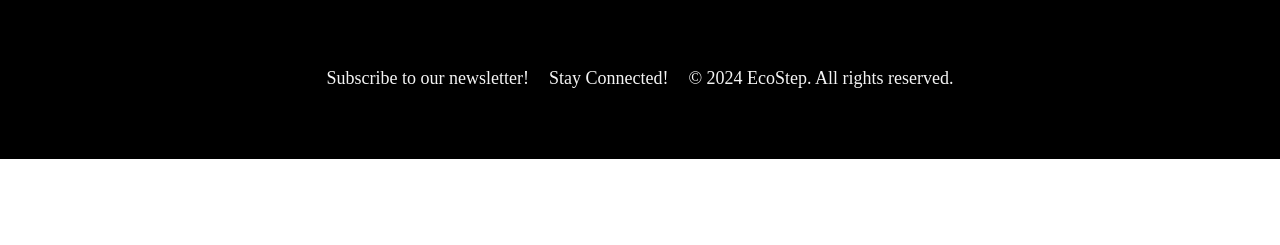
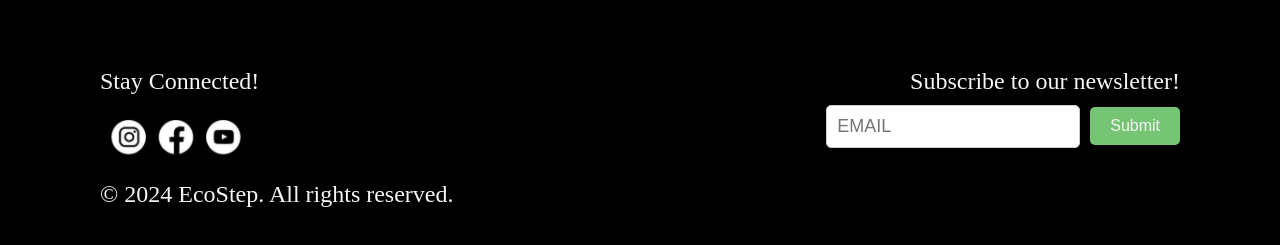
Before and after one commit to magentaong/EcoStep, a plain HTML site: page EcoStep-Landing/index.html in a window 1280 px wide. Shown: the part 2227-2472 px from the top of the page. Before the commit the page ends 2386 px from the top, so only its background shows below. Drawn offline with Linux system fonts and the light colour scheme; a web font is replaced by a local one.

Commit message:
footer complete
add responsive layout afterwards.

```diff
--- a/EcoStep-Landing/index.html
+++ b/EcoStep-Landing/index.html
@@ -4,6 +4,8 @@
     <meta charset="UTF-8">
     <meta name="author" content="EcoStep">
     <meta name="description" content="This is the landing page for EcoStep.">
+    <meta name="keywords" content="Sustainability, Eco Products, EcoStep, Zero Waste, Green Living">
+    <meta name="viewport" content="width=device-width, initial-scale=1.0">
     <link rel="preconnect" href="https://fonts.googleapis.com">
     <link rel="preconnect" href="https://fonts.gstatic.com" crossorigin>
     <link href="https://fonts.googleapis.com/css2?family=Inknut+Antiqua:wght@300;400;500;600;700;800;900&display=swap" rel="stylesheet">
@@ -34,7 +36,7 @@
 
         <h1>Your first step to a<br>
             <mark class ="highlight" ><em>Sustainable</em></mark> <br> Lifestyle</h1>
-        <img src="images/landingpage.jpg" type="image/jpg" alt="Landing Page" class="hero-image">
+        <img src="images/landingpage.jpg" alt="Landing Page" class="hero-image">
         <div class="overlay"></div>
         <button type= "button"
         class = "hero-btn"> Learn More </button>
@@ -42,7 +44,7 @@
     </div>
     <div class="feature-container">
         <div class = "feature">
-            <img src = "images/paper.jpg" type = "image/jpg" alt="Paper">
+            <img src = "images/paper.jpg" alt="Paper">
             <div class= "feature-text">
                 <h3> SUSTAINABLY SOURCED MATERIALS</h3>
                 <p> browse all</p>
@@ -50,7 +52,7 @@
             <div class="overlay"></div>
         </div>
         <div class = "feature">
-            <img src = "images/garbage.jpg" type = "image/jpg" alt="garbage">
+            <img src = "images/garbage.jpg" alt="garbage">
             <div class= "feature-text">
                 <h3> ZERO WASTE PACKAGING</h3>
                 <p> view all</p>
@@ -58,7 +60,7 @@
             <div class="overlay"></div>
         </div>
         <div class = "feature">
-            <img src = "images/forest.jpg" type = "image/jpg" alt="forest">
+            <img src = "images/forest.jpg"  alt="forest">
             <div class= "feature-text">
                 <h3> IMPACT YOU CAN MEASURE</h3>
                 <p> learn more</p>
@@ -122,11 +124,21 @@
     </div>
     <br><br><br>
     </hr>
-    <span class = "logofoot"><img src="images/EcoStep-logo.png" type="image/png" alt="EcoStep Logo"></span>
+    <span class = "logofoot"><img src="images/EcoStep-logo.png"  alt="EcoStep Logo"></span>
     <div class="footer-container">
-        <p>Subscribe to our newsletter!</p>
-        <p>Stay Connected!</p>
-        <p>&copy; 2024 EcoStep. All rights reserved.</p>
-    </div>
+        <div class="footer-section social-media">
+          <p>Stay Connected!</p>
+          <img src="images/socialmedia.png" alt="Social Media Icons">
+          <p class="copyright">&copy; 2024 EcoStep. All rights reserved.</p>
+        </div>
+        <div class="footer-section newsletter">
+          <p>Subscribe to our newsletter!</p>
+          <form class="newsletter-form">
+            <input type="email" placeholder="EMAIL" required>
+            <button type="submit">Submit</button>
+          </form>
+        </div>
+      </div>
+
 </body>
 </html>
--- a/EcoStep-Landing/styles.css
+++ b/EcoStep-Landing/styles.css
@@ -5,7 +5,6 @@
 }
 body {
     margin: 0;
-    padding: 10;
 }
 
 /* Extra 10% off styling */
@@ -33,7 +32,7 @@ body {
     background-color: #acedab;
     justify-content: space-between;
     padding: 10px 20px;
-    box-shadow: 0 2px 4px rbga(0,0,0,0.1);
+    box-shadow: 0 2px 4px rgba(0, 0, 0, 0.15) ;
     font-family: 'Inknut Antiqua',serif;
     height: 80px;
 }
@@ -107,7 +106,6 @@ body {
 #hero .highlight {
     background-color: #75c574;
     color: whitesmoke;
-    font-style: bold;
     text-shadow: 0 2px 4px rgba(0, 0, 0, 0.6);
     padding: 15px 20px;
     height:fit-content;
@@ -289,7 +287,6 @@ hr {
 
 .highlight-green {
     color: #75C574 ;
-    overflow-inline: flex-wrap;
 }
 
 q {
@@ -300,7 +297,6 @@ q {
     font-size: 48px;
     font-family: 'Inknut Antiqua', serif;
     padding: 2px;
-    overflow-inline: flex-wrap;
 }
 
 .quotes {
@@ -343,3 +339,106 @@ q {
     font-size: 18px;
     z-index: 3;
 }
+
+/* Newsletter Form Styling */
+.newsletter-form {
+    display: flex;
+    align-items: center;
+    gap: 10px;
+  }
+
+
+.newsletter-form input {
+    padding: 10px;
+    border-radius: 5px;
+    border: 1px solid #ccc;
+    font-size: 16px;
+    outline: none;
+  }
+
+  .newsletter-form button {
+    padding: 10px 20px;
+    background-color: #75c574;
+    border: none;
+    border-radius: 5px;
+    color: whitesmoke;
+    font-size: 16px;
+    cursor: pointer;
+    transition: background-color 0.3s ease;
+  }
+
+  .newsletter-form button:hover {
+    background-color: #57a756;
+  }
+
+  .footer-container {
+    display: flex;
+    justify-content: space-between;
+    align-items: flex-start; /* Aligns items to the top of the container */
+    padding: 70px 100px;
+    background-color: black;
+    flex-wrap: wrap; /* Allows items to wrap if needed on smaller screens */
+  }
+
+  .footer-section {
+    display: flex;
+    flex-direction: column;
+    align-items: flex-start;
+    gap: 10px;
+  }
+
+  .social-media {
+    flex: 2;
+  }
+
+  .newsletter {
+    flex: 2;
+    align-items: flex-end;
+    text-align: right;
+  }
+
+  .footer-section p {
+    color: whitesmoke;
+    font-size: 24px;
+    margin: 0;
+  }
+
+  .social-media img {
+    width: 150px; /* Adjust size of social media icons */
+    margin-bottom: 10px;
+  }
+
+  .newsletter-form {
+    display: flex;
+    align-items: center;
+    gap: 10px;
+  }
+
+  .newsletter-form input {
+    padding: 10px;
+    border-radius: 5px;
+    border: 1px solid #ccc;
+    font-size: 18px;
+    outline: none;
+  }
+
+  .newsletter-form button {
+    padding: 10px 20px;
+    background-color: #75c574;
+    border: none;
+    border-radius: 5px;
+    color: whitesmoke;
+    font-size: 16px;
+    cursor: pointer;
+    transition: background-color 0.3s ease;
+  }
+
+  .newsletter-form button:hover {
+    background-color: #57a756;
+  }
+
+  .copyright {
+    margin-top: 20px;
+    font-size: 12px;
+    align-self: flex-start;
+  }
```
Also changed, not shown: EcoStep-Landing/images/socialmedia.png (added).
